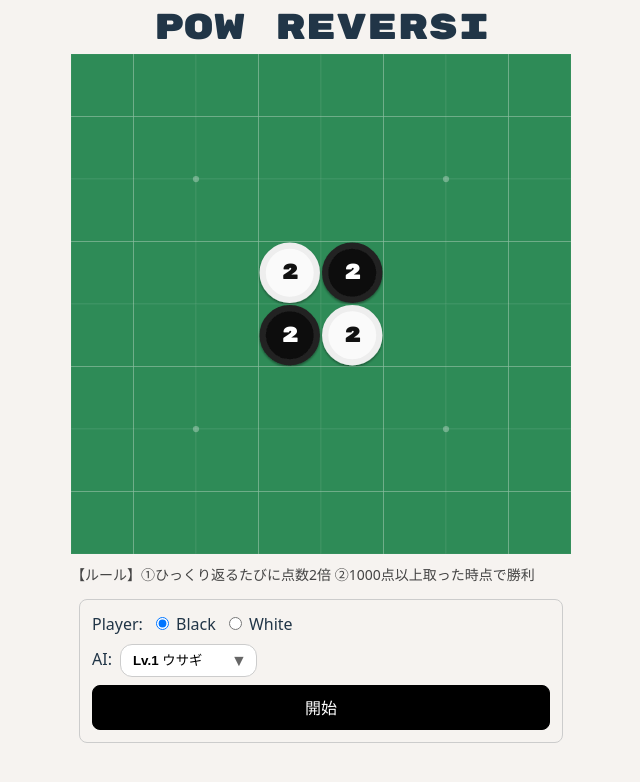
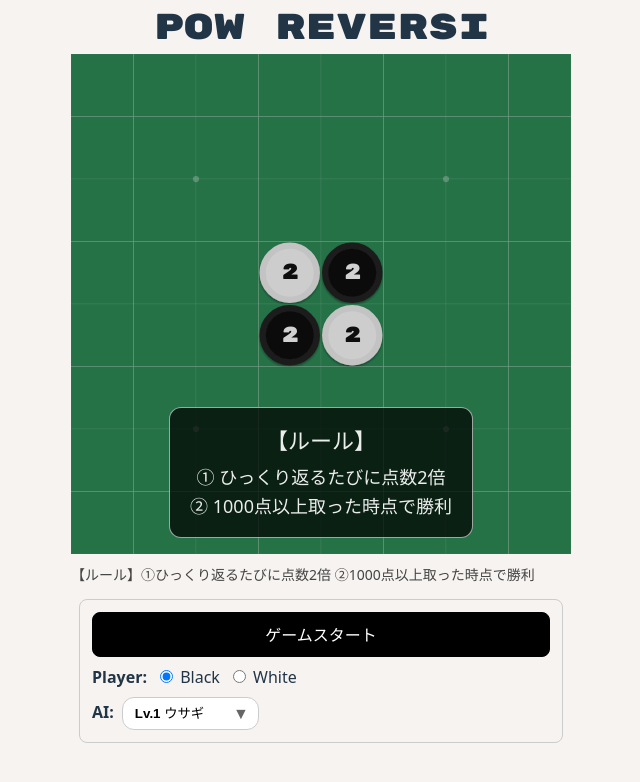
Before and after one commit to kurehajime/powpow_reversi, a React (Vite) app: page / in a window 1280 px wide. Shown: the top 782 px of the page, without its empty margins (319-959 px from the left). Built offline with nearby package versions, Linux system fonts and the light colour scheme.

Commit message:
ルールをオーバレイ

```diff
--- a/src/components/GameElement.tsx
+++ b/src/components/GameElement.tsx
@@ -152,6 +152,17 @@ export default function GameElement() {
             }
           }}
         />
+        {!started && (
+          <div style={{ position: 'absolute', inset: 0, background: 'rgba(0,0,0,0.18)', display: 'flex', alignItems: 'flex-end', justifyContent: 'center', padding: '0 12px 16px' }}>
+            <div style={{ textAlign: 'center', color: 'rgba(255,255,255,0.92)', background: 'rgba(0,0,0,0.72)', border: '1px solid rgba(255,255,255,0.6)', borderRadius: 12, padding: '16px 20px', maxWidth: 420 }}>
+              <div style={{ fontSize: 22, fontWeight: 800, marginBottom: 6 }}>【ルール】</div>
+              <div style={{ fontSize: 18, lineHeight: 1.6 }}>
+                ① ひっくり返るたびに点数2倍<br />
+                ② 1000点以上取った時点で勝利
+              </div>
+            </div>
+          </div>
+        )}
         {ended && (
           <div style={{ position: 'absolute', inset: 0, background: 'rgba(0,0,0,0.35)', display: 'grid', placeItems: 'center' }}>
             <div style={{ display: 'flex', flexDirection: 'column', alignItems: 'center', gap: 6 }}>
@@ -196,8 +207,9 @@ export default function GameElement() {
       <div className="panel-wrap" style={{ height: topPanelHeight, boxSizing: 'border-box', display: 'flex', flexDirection: 'column', justifyContent: 'center', padding: 8 }}>
         {!started ? (
           <div style={{ display: 'flex', flexDirection: 'column', gap: 8, padding: 12, border: '1px solid #ccc', borderRadius: 8, width: '100%', height: '100%', boxSizing: 'border-box', justifyContent: 'center' }}>
+            <button onClick={() => { setField(Field.Initial(8)); setStatus(''); setEnded(false); setStarted(true); setLastIndex(null) }}>ゲームスタート</button>
             <div>
-              Player:
+              <span style={{ fontWeight: 700 }}>Player:</span>
               <label style={{ marginLeft: 8 }}>
                 <input type="radio" name="side" checked={humanSide === 1} onChange={() => setHumanSide(1)} /> Black
               </label>
@@ -206,7 +218,7 @@ export default function GameElement() {
               </label>
             </div>
             <div>
-              AI:
+              <span style={{ fontWeight: 700 }}>AI:</span>
               <div style={{ display: 'inline-block', position: 'relative', marginLeft: 8 }}>
                 <select
                   value={depth}
@@ -233,7 +245,6 @@ export default function GameElement() {
                 <span style={{ position: 'absolute', right: 10, top: '50%', transform: 'translateY(-50%)', pointerEvents: 'none', color: '#666' }}>▼</span>
               </div>
             </div>
-            <button onClick={() => { setField(Field.Initial(8)); setStatus(''); setEnded(false); setStarted(true); setLastIndex(null) }}>開始</button>
           </div>
         ) : ended ? (
           <div style={{ display: 'flex', flexDirection: 'row', gap: 6, padding: 12, border: '1px solid #ccc', borderRadius: 8, background: 'rgba(255,255,255,0.75)', width: '100%', height: '100%', boxSizing: 'border-box', alignItems: 'center' }}>
--- a/src/index.css
+++ b/src/index.css
@@ -5,7 +5,7 @@
 
   color-scheme: light dark;
   color: rgba(255, 255, 255, 0.87);
-  /* html 要素の背景色をさらに低彩度の薄い茶色に */
+  /* html 要素の背景色を低彩度の薄い茶色に戻す */
   background-color: #f6f3f0;
 
   font-synthesis: none;
@@ -58,7 +58,7 @@ button:focus-visible {
 @media (prefers-color-scheme: light) {
   :root {
     color: #213547;
-    /* ライトモードでも同じ低彩度の薄い茶色に */
+    /* ライトモードでも薄い茶色に戻す */
     background-color: #f6f3f0;
   }
   a:hover {
```
